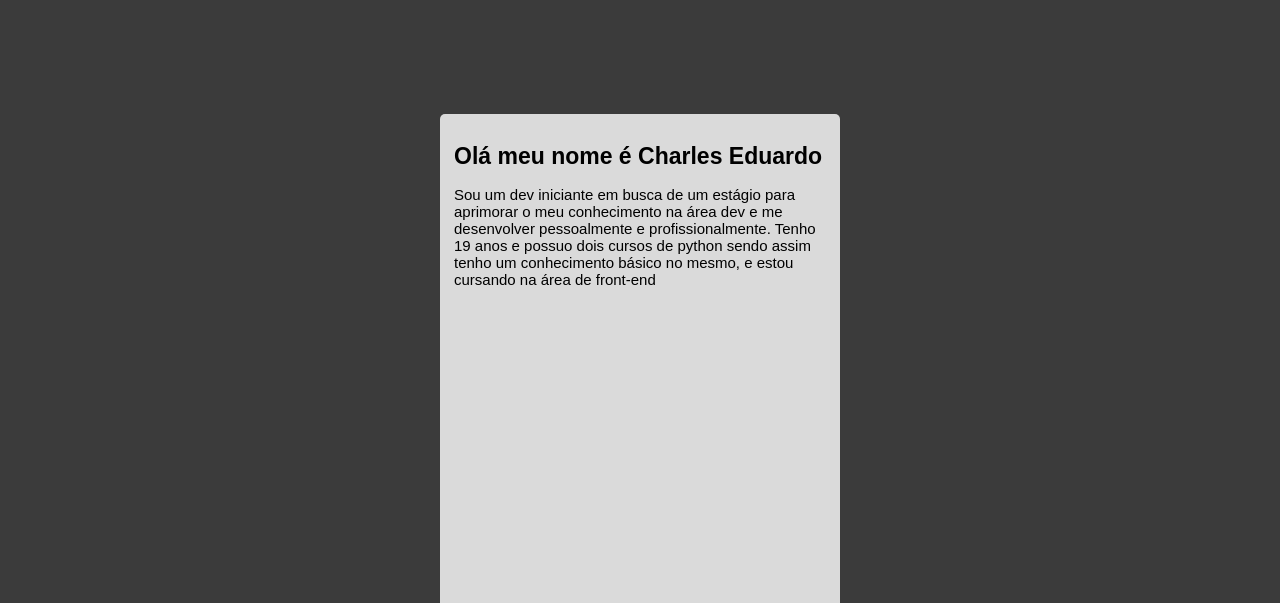
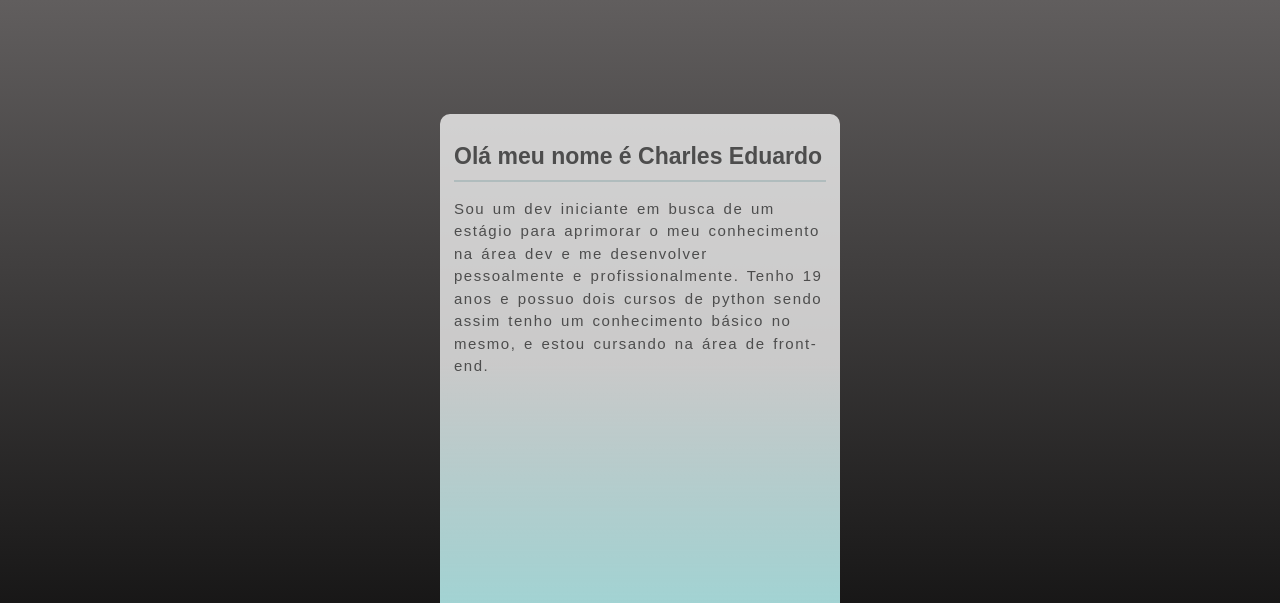
Before and after one commit to EduardoMG12/Contacts, a plain HTML site: page index.html in a window 1280 px wide. Shown: the top 603 px of the page. Drawn offline with Linux system fonts and the light colour scheme.

Commit message:
feat:update contact v2

```diff
--- a/index.html
+++ b/index.html
@@ -20,7 +20,7 @@
         <div class="text">
             <h1>Olá meu nome é Charles Eduardo</h1>
             <p>Sou um dev iniciante em busca de um estágio para aprimorar o meu conhecimento na área dev e me desenvolver pessoalmente e profissionalmente.
-                Tenho 19 anos e possuo dois cursos de python sendo assim tenho um conhecimento básico no mesmo, e estou cursando na área de front-end
+                Tenho 19 anos e possuo dois cursos de python sendo assim tenho um conhecimento básico no mesmo, e estou cursando na área de front-end.
                         </div>
     </div>
     <div class="logos">
--- a/reset.css
+++ b/reset.css
@@ -1,6 +1,7 @@
-*{
-
+* {
+    color: hsl(0, 0%, 30%);
     font-size: 62.5%;
     box-sizing: border-box;
     font-family: Arial, Helvetica, sans-serif;
+
 }
--- a/style.css
+++ b/style.css
@@ -3,7 +3,7 @@ body {
     display: flex;
     flex-direction: column;
     justify-content: center;
-    background-color: #3B3B3B;
+    background-image: linear-gradient(rgb(97, 94, 94), black);
     width: 100vw;
     height: 100vh;
     margin: 0;
@@ -16,22 +16,31 @@ body {
     bottom: 1rem;
     display: flex;
     flex-direction: column;
-    background-color: #DADADA;
+    background: linear-gradient(rgba(255, 255, 255, 0.736) 50%, aqua 100%);
+    filter: grayscale(80%);
     width: 40rem;
     height: 50rem;
-    border-radius: 0.5rem 0.5rem 0 0;
+    border-radius: 1rem;
+    transition: all 5s;
+}
+.container:hover{
+    filter: grayscale(0%);
 }
 
 .text h1 {
+    padding-bottom: 1rem;
+    border-bottom: 2px solid rgb(140, 197, 202);
     font-size: 2.3rem;
 }
 
 .text p {
+    word-spacing: 0.2rem;
+    letter-spacing: 0.15rem;
+    line-height: 1.5;
     font-size: 1.5rem;
 }
 
 .logos {
-    /* position: absolute; */
     bottom: 1.6rem;
     margin: 0 auto;
     width: fit-content;
```
